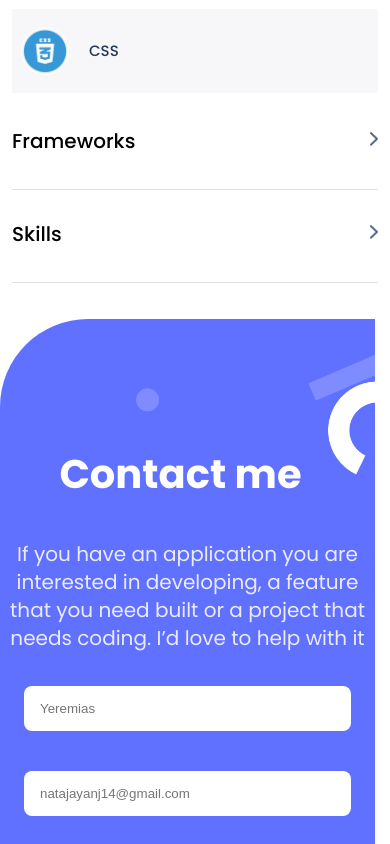
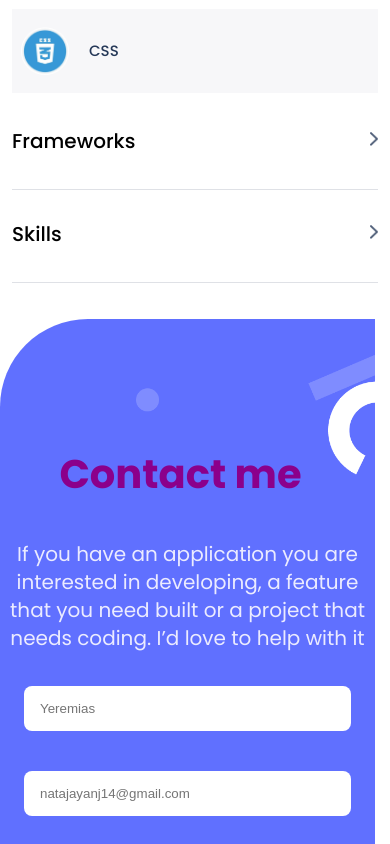
Before and after one commit to Rana-Mudassir/portfolio_project, a plain HTML site: page index.html in a window 390 px wide. In both pictures the pointer is over the element "Contact me". Shown: the part 4353-5197 px from the top of the page. Drawn offline with Linux system fonts and the light colour scheme; files whose address does not match are found by name.

Commit message:
Add styling to 'contact-text' in the form section of mobile version

```diff
--- a/index.html
+++ b/index.html
@@ -348,6 +348,5 @@
       </form>
       <img id="img-2" src="images/Shape.png" alt="shape" />
     </section>
-    <div>....</div>
   </body>
 </html>
--- a/style.css
+++ b/style.css
@@ -2,7 +2,7 @@ body {
   margin: 0;
   padding: 0;
   box-sizing: border-box;
-  font-family: 'Poppins', sans-serif;
+  font-family: "Poppins", sans-serif;
 }
 
 a {
@@ -77,7 +77,7 @@ hr {
   flex-direction: column;
   width: 100%;
   height: 100vh;
-  background-image: url('images/main_bg.png');
+  background-image: url("images/main_bg.png");
   background-position: right bottom;
   background-repeat: no-repeat;
   background-size: cover;
@@ -320,7 +320,7 @@ ul {
 }
 
 #contact-text {
-  font-family: 'Poppins', Arial, Helvetica, sans-serif;
+  font-family: "Poppins", Arial, Helvetica, sans-serif;
   font-style: normal;
   font-weight: 700;
   font-size: 40px;
@@ -331,8 +331,12 @@ ul {
   padding-top: 103px;
 }
 
+#contact-text:hover {
+  transition: 1s;
+  color: rgb(139, 0, 139);
+}
 #contect-text-p {
-  font-family: 'Poppins', Arial, Helvetica, sans-serif;
+  font-family: "Poppins", Arial, Helvetica, sans-serif;
   font-style: normal;
   font-weight: 400;
   font-size: 20px;
```
